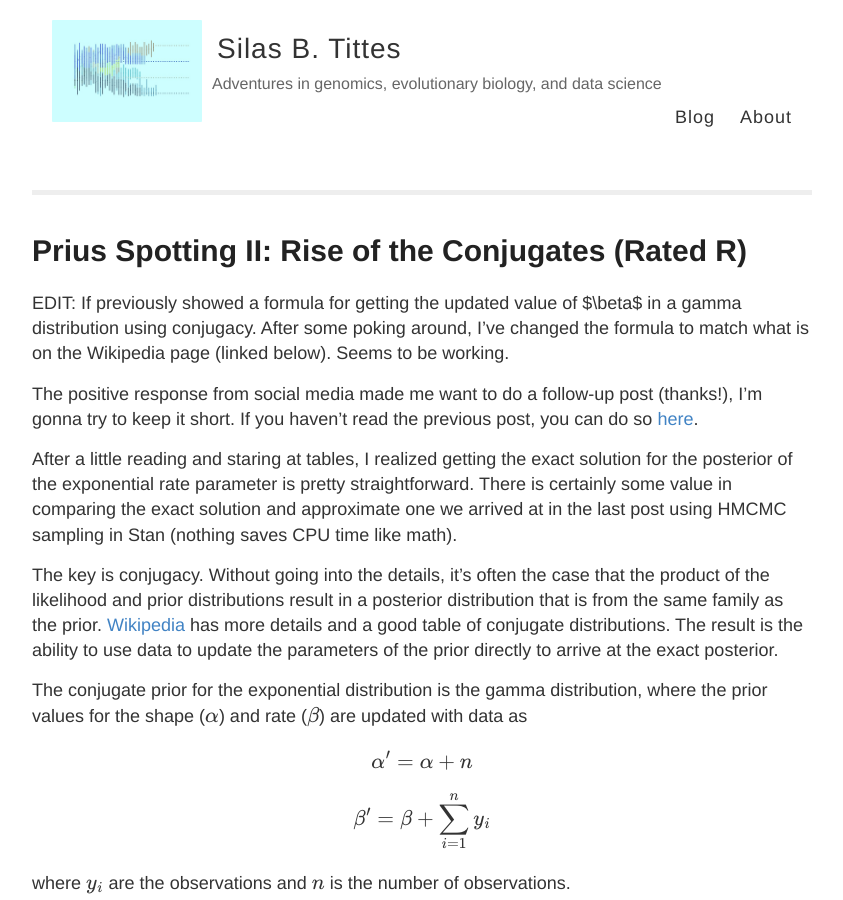
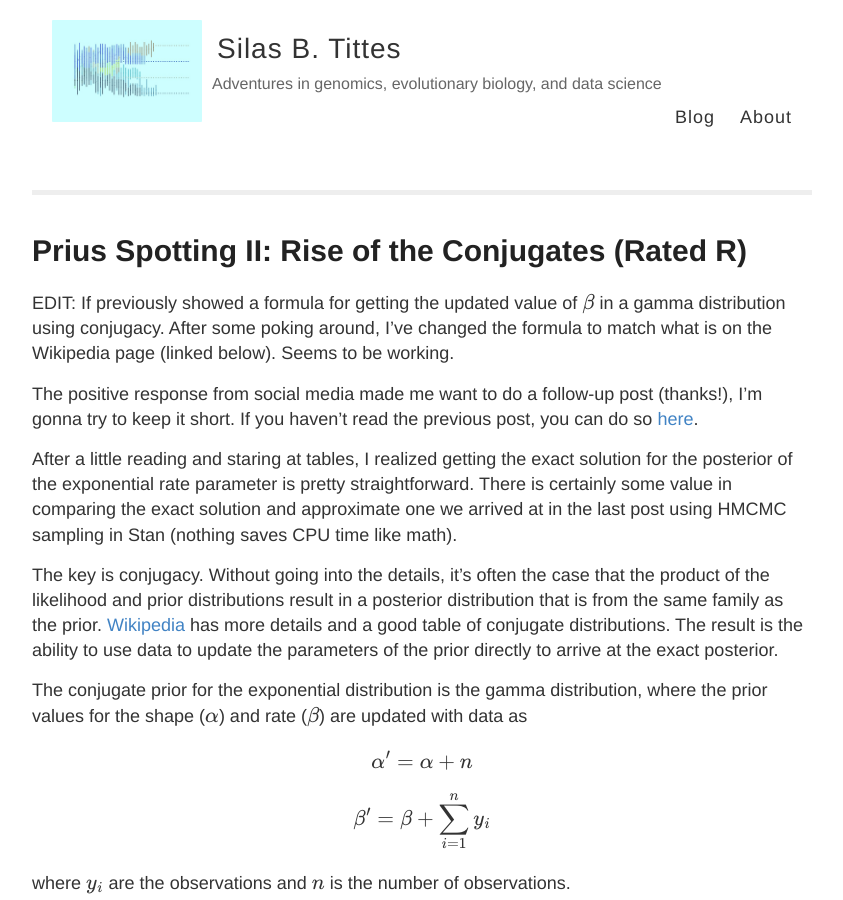
Before and after one commit to silastittes/silastittes.github.io, a Jekyll site: the page built from _posts/2017-09-03-Prius2.md, in a window 1280 px wide and 900 px high. Shown: the whole window, without its empty margins (218-1061 px from the left). Built offline with Jekyll 4.4.1, drawn with Linux system fonts in a browser that asks for light colours; formulas are drawn with MathJax 3; comment, search, counter and statistics services are not loaded.

````diff
--- a/_posts/2017-09-03-Prius2.md
+++ b/_posts/2017-09-03-Prius2.md
@@ -6,7 +6,7 @@ title: "Prius Spotting II: Rise of the Conjugates (Rated R)"
 
 
 
-EDIT: If previously showed a formula for getting the updated  value of $\beta$ in a gamma distribution using conjugacy. After some poking around, I've changed the formula to match what is on the Wikipedia page (linked below). Seems to be working.
+EDIT: If previously showed a formula for getting the updated  value of $$\beta$$ in a gamma distribution using conjugacy. After some poking around, I've changed the formula to match what is on the Wikipedia page (linked below). Seems to be working.
 
 The positive response from social media made me want to do a follow-up post (thanks!), I'm gonna try to keep it short. If you haven't read the previous post, you can do so [here](https://silastittes.github.io/Prius/).
 
--- a/_source/2017-09-03-Prius2.Rmd
+++ b/_source/2017-09-03-Prius2.Rmd
@@ -28,7 +28,7 @@ n_obs <- length(wt_times$wait)
 ```
 
 
-EDIT: If previously showed a formula for getting the updated  value of $\beta$ in a gamma distribution using conjugacy. After some poking around, I've changed the formula to match what is on the Wikipedia page (linked below). Seems to be working.
+EDIT: If previously showed a formula for getting the updated  value of $$\beta$$ in a gamma distribution using conjugacy. After some poking around, I've changed the formula to match what is on the Wikipedia page (linked below). Seems to be working.
 
 The positive response from social media made me want to do a follow-up post (thanks!), I'm gonna try to keep it short. If you haven't read the previous post, you can do so [here](https://silastittes.github.io/Prius/).
 
````
Also changed, not shown: figure/source/2017-09-03-Prius2/unnamed-chunk-5-1.png, 4 other files.
